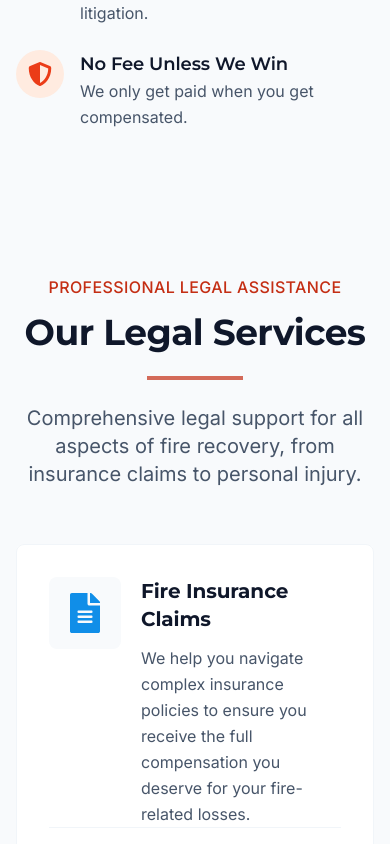
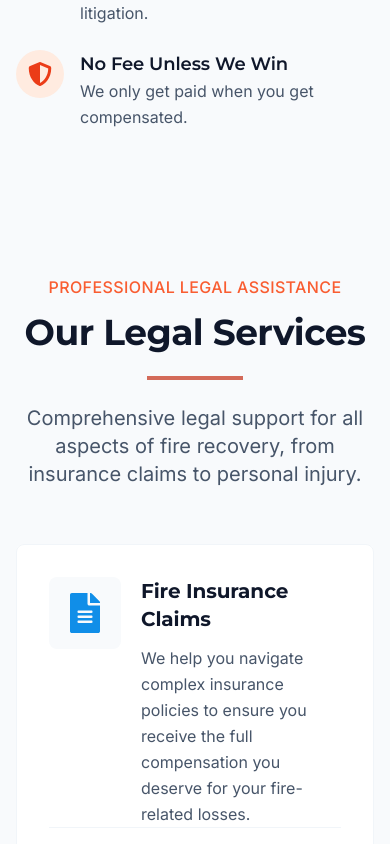
Before and after one commit to BrianVonChat/la-fire-recovery-law, a Next.js app: page / in a window 390 px wide. Shown: the part 1777-2621 px from the top of the page. Built offline with nearby package versions, Linux system fonts and the light colour scheme; no server answers.

Commit message:
Fix text visibility issues on mobile for section headers

```diff
--- a/app/attorneys-fix.css
+++ b/app/attorneys-fix.css
@@ -11,3 +11,18 @@
   color: white !important;
   opacity: 1 !important;
 }
+
+/* Fix for section headers on mobile */
+.text-fire-700 {
+  color: #f95d31 !important; /* fire-500 */
+}
+
+/* Ensure white text is visible on colored backgrounds */
+.text-white {
+  color: white !important;
+}
+
+/* Fix for section titles that might be using primary-text classes */
+p.tracking-wide.uppercase {
+  color: #f95d31 !important; /* fire-500 */
+}
```
